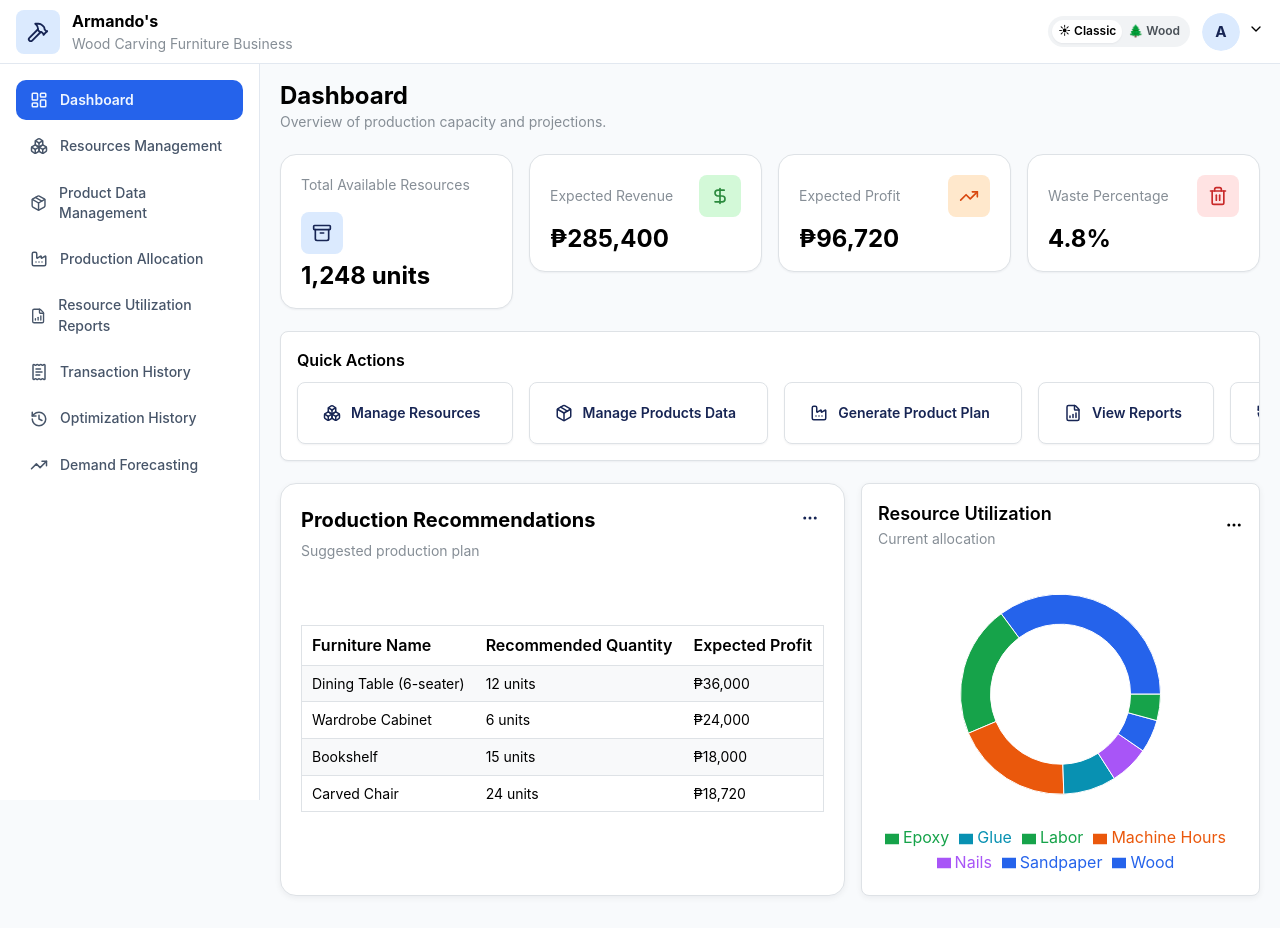
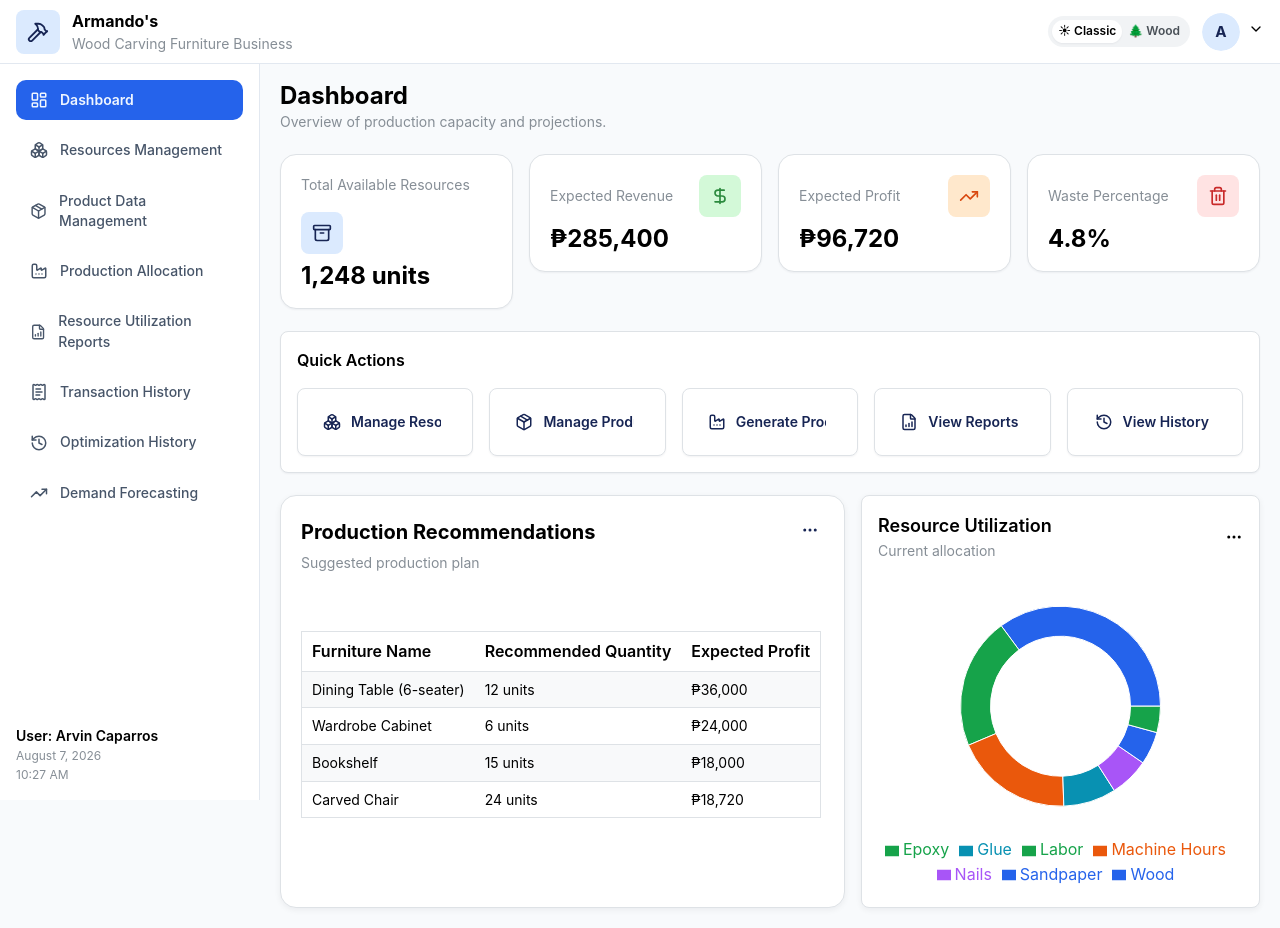
Before and after one commit to arvincaparros/ArmandoFurnitureBusiness, a React (Vite) app in the folder frontend/: page /dashboard in a window 1280 px wide. Built offline with nearby package versions, Linux system fonts and the light colour scheme.

Commit message:
chore(ui): improve responsive layout and sidebar

```diff
--- a/frontend/src/layouts/AppLayout.tsx
+++ b/frontend/src/layouts/AppLayout.tsx
@@ -1,6 +1,4 @@
-import {
-  AppShell,
-} from '@mantine/core'
+import { AppShell } from '@mantine/core'
 
 import { Outlet } from 'react-router-dom'
 
@@ -10,8 +8,8 @@ import Header from './header/Header'
 import Sidebar from './sidebar/Sidebar'
 
 const AppLayout = () => {
-  const [opened, { toggle }] =
-    useDisclosure()
+  const [opened, { toggle, close }] =
+    useDisclosure(false)
 
   return (
     <AppShell
@@ -32,12 +30,14 @@ const AppLayout = () => {
         },
 
         header: {
-            borderBottom: '1px solid #E2E8F0',
+          borderBottom:
+            '1px solid #E2E8F0',
           background: '#FFFFFF',
         },
 
         navbar: {
-            borderRight: '1px solid #E2E8F0',
+          borderRight:
+            '1px solid #E2E8F0',
           background: '#FFFFFF',
         },
       }}
@@ -50,7 +50,7 @@ const AppLayout = () => {
       </AppShell.Header>
 
       <AppShell.Navbar>
-        <Sidebar />
+        <Sidebar onNavigate={close} />
       </AppShell.Navbar>
 
       <AppShell.Main>
--- a/frontend/src/layouts/components/SidebarItem.tsx
+++ b/frontend/src/layouts/components/SidebarItem.tsx
@@ -10,6 +10,7 @@ interface SidebarItemProps {
   icon: LucideIcon
   to: string
   active: boolean
+  onNavigate: () => void
 }
 
 const SidebarItem = ({
@@ -17,10 +18,12 @@ const SidebarItem = ({
   icon: Icon,
   to,
   active,
+  onNavigate,
 }: SidebarItemProps) => {
   return (
     <NavLink
       to={to}
+      onClick={onNavigate}
       className={`${classes.root} ${active ? classes.active : ''}`}
     >
       <Icon size={18} />
--- a/frontend/src/layouts/sidebar/Sidebar.tsx
+++ b/frontend/src/layouts/sidebar/Sidebar.tsx
@@ -1,10 +1,8 @@
 import {
   Box,
   Divider,
-  Group,
   Stack,
   Text,
-  UnstyledButton,
 } from '@mantine/core'
 
 import { useMediaQuery } from '@mantine/hooks'
@@ -19,15 +17,13 @@ import {
   LayoutDashboard,
   Package,
   HistoryIcon,
-  User,
-  Settings,
-  LogOut,
   TrendingUp,
 } from 'lucide-react'
 
 import { useLocation } from 'react-router-dom'
 
 import SidebarItem from '../components/SidebarItem'
+import SidebarFooter from './SidebarFooter'
 
 const menus = [
   {
@@ -68,11 +64,17 @@ const menus = [
   {
     label: 'Demand Forecasting',
     icon: TrendingUp,
-    path: '/demand-forecasting'
+    path: '/demand-forecasting',
   },
 ]
 
-const Sidebar = () => {
+interface SidebarProps {
+  onNavigate: () => void
+}
+
+const Sidebar = ({
+  onNavigate,
+}: SidebarProps) => {
   const location = useLocation()
 
   const isMobile = useMediaQuery(
@@ -81,7 +83,12 @@ const Sidebar = () => {
 
   return (
     <Box h="100%" p="md">
-      <Stack gap={6}>
+      <Stack
+        h="100%"
+        justify="space-between"
+      >
+        {/* TOP */}
+        <Stack gap="xs">
           {menus.map((item) => (
             <SidebarItem
               key={item.path}
@@ -91,72 +98,31 @@ const Sidebar = () => {
               active={
                 location.pathname === item.path
               }
+              onNavigate={onNavigate}
             />
           ))}
+        </Stack>
 
+        {/* BOTTOM */}
+        <Stack gap="md">
           {isMobile && (
             <>
-            <Divider my="md" />
+              <Divider />
 
               <Text
                 size="sm"
                 fw={600}
                 c="dimmed"
-              mb="xs"
               >
                 Appearance
               </Text>
 
               <ThemeSwitcher />
-
-            <Divider my="md" />
-
-            <Text
-              size="sm"
-              fw={600}
-              c="dimmed"
-              mb="xs"
-            >
-              Account
-            </Text>
-
-            <UnstyledButton>
-              <Group gap="sm">
-                <User size={18} />
-                <Text size="sm">
-                  Profile
-                </Text>
-              </Group>
-            </UnstyledButton>
-
-            <UnstyledButton mt="sm">
-              <Group gap="sm">
-                <Settings size={18} />
-                <Text size="sm">
-                  Settings
-                </Text>
-              </Group>
-            </UnstyledButton>
-
-            <Divider my="sm" />
-
-            <UnstyledButton>
-              <Group gap="sm">
-                <LogOut
-                  size={18}
-                  color="red"
-                />
-
-                <Text
-                  size="sm"
-                  c="red"
-                >
-                  Logout
-                </Text>
-              </Group>
-            </UnstyledButton>
             </>
           )}
+
+          <SidebarFooter />
+        </Stack>
       </Stack>
     </Box>
   )
--- a/frontend/src/layouts/sidebar/SidebarFooter.tsx
+++ b/frontend/src/layouts/sidebar/SidebarFooter.tsx
@@ -0,0 +1,53 @@
+import { useEffect, useState } from 'react'
+
+import { Stack, Text } from '@mantine/core'
+
+const SidebarFooter = () => {
+  const [currentDate, setCurrentDate] =
+    useState(new Date())
+
+  useEffect(() => {
+    const interval = setInterval(() => {
+      setCurrentDate(new Date())
+    }, 60_000)
+
+    return () => clearInterval(interval)
+  }, [])
+
+  const formattedDate =
+    currentDate.toLocaleDateString(
+      'en-US',
+      {
+        month: 'long',
+        day: 'numeric',
+        year: 'numeric',
+      },
+    )
+
+  const formattedTime =
+    currentDate.toLocaleTimeString(
+      'en-US',
+      {
+        hour: 'numeric',
+        minute: '2-digit',
+      },
+    )
+
+  return (
+    <Stack gap={2}>
+      <Text size="sm" fw={600}>
+        User: Arvin Caparros
+      </Text>
+
+      <Text size="xs" c="dimmed">
+        {formattedDate}
+      </Text>
+
+      <Text size="xs" c="dimmed">
+        {formattedTime}
+      </Text>
+    </Stack>
+  )
+}
+
+export default SidebarFooter
--- a/frontend/src/pages/dashboard/components/DashboardQuickActions.tsx
+++ b/frontend/src/pages/dashboard/components/DashboardQuickActions.tsx
@@ -2,7 +2,7 @@ import {
   Box,
   Button,
   Card,
-  Flex,
+  Grid,
   Stack,
   Text,
 } from '@mantine/core'
@@ -40,45 +40,57 @@ const actions = [
 
 const DashboardQuickActions = () => {
   return (
-    <Card
-      withBorder
-      radius="md"
-      p="md"
-    >
-      <Stack gap="xs">
+    <Card withBorder radius="md" p="md">
+      <Stack gap="md">
         <Text fw={600}>
           Quick Actions
         </Text>
 
-        <Flex gap="md">
+        <Grid>
           {actions.map((action) => {
             const Icon = action.icon
 
             return (
-              <Box
+              <Grid.Col
                 key={action.title}
-                flex={1}
+                span={{
+                  base: 6,
+                  sm: 4,
+                  md: 2.4,
+                }}
               >
+                <Box h="100%">
                   <Card
                     withBorder
                     radius="md"
                     p="sm"
+                    h="100%"
                   >
                     <Button
                       variant="subtle"
                       fullWidth
-                    leftSection={<Icon size={18} />}
+                      leftSection={
+                        <Icon size={18} />
+                      }
+                      styles={{
+                        root: {
+                          height: '100%',
+                          minHeight: 42,
+                        },
+                      }}
                     >
                       {action.title}
                     </Button>
                   </Card>
                 </Box>
+              </Grid.Col>
             )
           })}
-        </Flex>
+        </Grid>
       </Stack>
     </Card>
   )
 }
 
+
 export default DashboardQuickActions
--- a/frontend/src/pages/dashboard/components/DashboardRecommendations.tsx
+++ b/frontend/src/pages/dashboard/components/DashboardRecommendations.tsx
@@ -1,3 +1,4 @@
+import { ScrollArea } from '@mantine/core'
 import ChartCard from '../../../components/cards/ChartCard'
 import AppTable from '../../../components/tables/AppTable'
 
@@ -24,10 +25,13 @@ const DashboardRecommendations = () => {
       title="Production Recommendations"
       subtitle="Suggested production plan"
     >
-      <AppTable
-        columns={columns}
-        data={productionRecommendations}
-      />
+      <ScrollArea type="auto" offsetScrollbars>
+        <AppTable
+          columns={columns}
+          data={productionRecommendations}
+        />
+      </ScrollArea>
+
     </ChartCard>
   )
 }
--- a/frontend/src/pages/demand-forecasting/DemandForecastingPage.tsx
+++ b/frontend/src/pages/demand-forecasting/DemandForecastingPage.tsx
@@ -50,7 +50,7 @@ const DemandForecastingPage = () => {
         {/* TABLE */}
         <Box className={classes.table}>
           <ChartCard
-            title="Demand Forecast"
+            title="Forecast Table"
             subtitle={`${forecastItems.length} products forecasted`}
           >
             <ForecastTable
```
Also changed, not shown: frontend/src/layouts/sidebar/SidebarItem.tsx (deleted), frontend/src/layouts/sidebar/SidebarLogo.tsx (deleted). Lines whose indentation alone changed are shown as unchanged.
